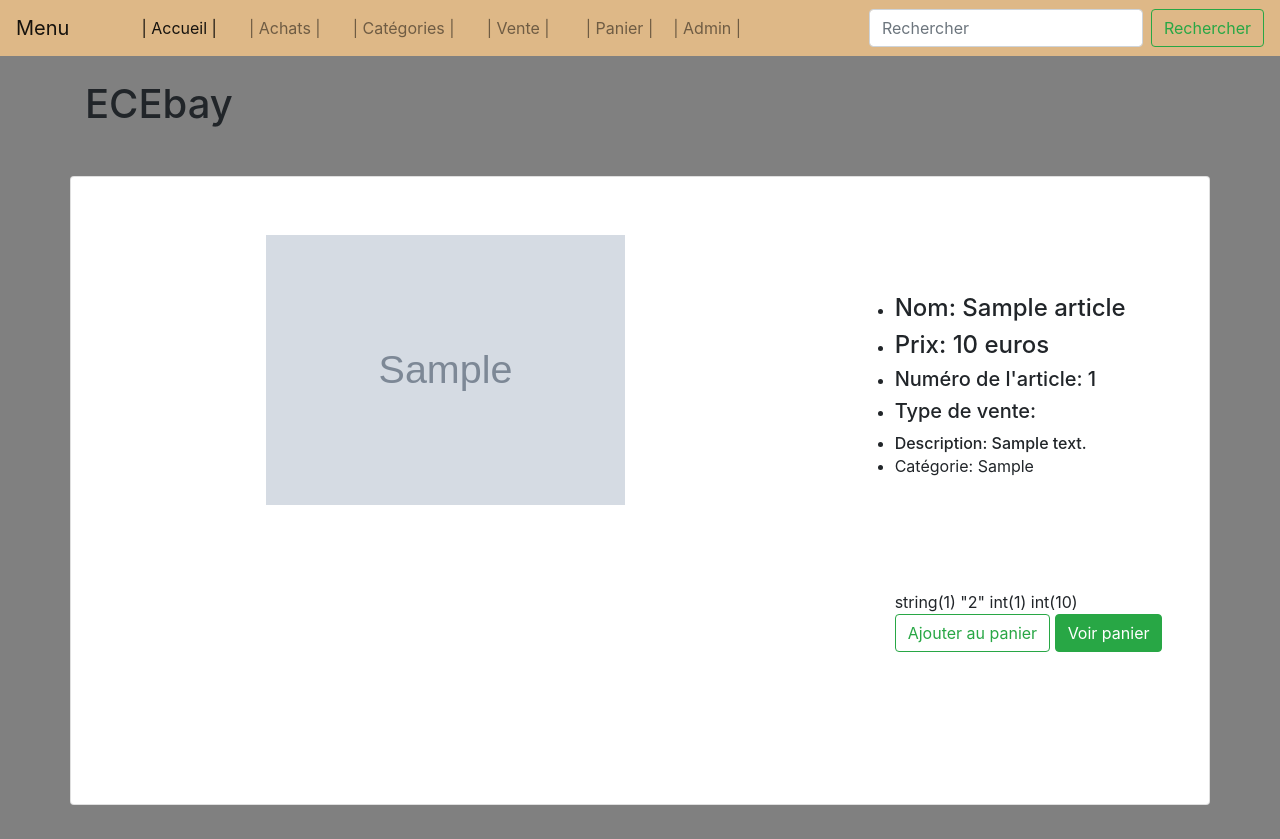
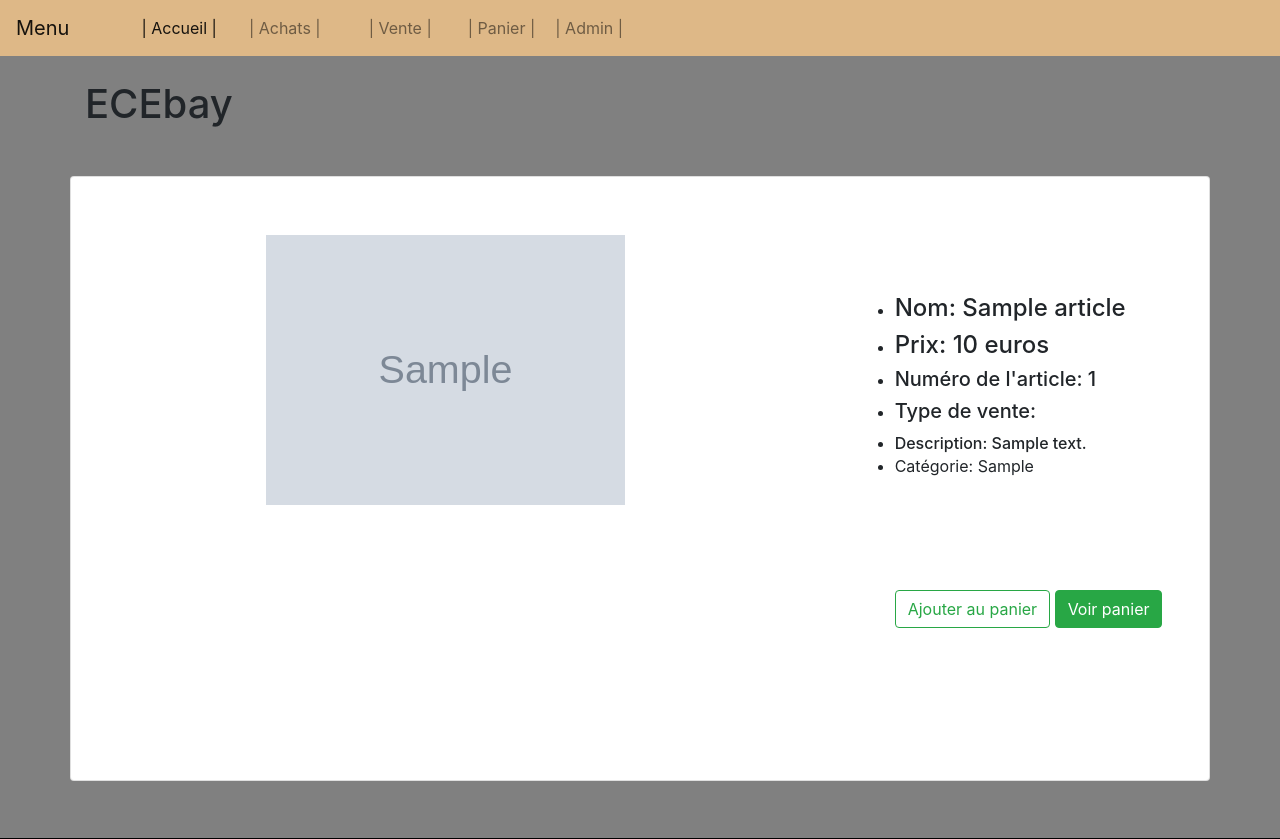
Before and after one commit to SovannQ/eceBay, a PHP site: page /article.php?article=1 in a window 1280 px wide. Shown: the top 839 px of the page. Run offline with PHP 8.4, Linux system fonts and the light colour scheme; tables that the repository leaves empty or names only in its code hold one stand-in row (values such as "Sample post"); grey boxes marked "Sample" are stand-in pictures; some libraries are stand-ins or nearby versions.

Commit message:
18.04 matin2

```diff
--- a/front/achats/achats.css
+++ b/front/achats/achats.css
@@ -96,6 +96,8 @@
     height: 100%;
     padding-top: auto;
     padding-bottom: auto;
+    padding-top: auto;
+    padding-bottom: auto;
 }
 
 .titre{
@@ -104,10 +106,6 @@
     color: #000;
 }
 
-.photo{
-    padding-top: auto;
-    padding-bottom: auto;
-}
 
 
 .menuleft{
--- a/front/achats/achats.php
+++ b/front/achats/achats.php
@@ -42,7 +42,7 @@
               <a class="nav-link " href="../accueil.php">| Accueil |<span class="sr-only">(current)</span></a>
             </li>
             <li class="nav-item mx-3">
-              <a class="nav-link" href="#">| Achats |</a>
+              <a class="nav-link" href="achats.php">| Achats |</a>
             </li>
             <li class="nav-item">
                 <a class="nav-link  mx-1" href="../vendeur.php">| Vente |</a>
@@ -59,7 +59,7 @@
 
       <header>
         <div>
-            <a href="panier.html"><img class="panier col-lg-1" src="panier.jpg"></a>
+            <a href="../panier.php"><img class="panier col-lg-1" src="panier.jpg"></a>
             <a href="Inscription.html"><img class="panier col-lg-1" src="connexion.jpg"></a>
             <img class="lgo col-lg-1" src="lgo.jpg">
             <a href="#"><h1 class="titre">Toutes catégories</h1></a>
--- a/front/achats/article.php
+++ b/front/achats/article.php
@@ -42,10 +42,7 @@
               <a class="nav-link" href="achats.php">| Achats |</a>
             </li>
             <li class="nav-item">
-              <a class="nav-link " href="../Inscription.html">| Catégories |</a>
-            </li>
-            <li class="nav-item">
-                <a class="nav-link  mx-3" href="#">| Vente |</a>
+                <a class="nav-link  mx-3" href="../vendeur.php">| Vente |</a>
               </li>
               <li class="nav-item">
                 <a class="nav-link  ml-1" href="../panier.php">| Panier |</a>
@@ -54,10 +51,6 @@
                 <a class="nav-link  ml-1" href="../back/admin_welcome.html">| Admin |</a>
               </li>
           </ul>
-          <form class="form-inline my-2 my-lg-0">
-            <input class="form-control mr-sm-2" type="search" placeholder="Rechercher" aria-label="Search">
-            <button class="btn btn-outline-success my-2 my-sm-0" type="submit">Rechercher</button>
-          </form>
         </div>
       </nav>
 
@@ -113,15 +106,12 @@
                   <p style="color:white">aaaaaaaaaaaaaaaaaaaaaaaaaaaaaaaaaaaaaaaaaaaaaaaaaaaaaaaaaaaaaaaaaaaaaaaaaaaaaaaaaaaaaaaaaaaaaaaaaaaaaaaaaaaaaaaaaaaaaaaaaaaaaaaaaaaaaa</p>
                   <?php
                      $_SESSION['id_panier']= '2';
-                     var_dump($_SESSION['id_panier']);
                      $_SESSION['id_article']=$vid_article;
-                     var_dump($_SESSION['id_article']);
                      $_SESSION['vprix']=$vprix;
-                     var_dump($_SESSION['vprix']);
                   ?>
                   <form action="action2.php" method="post">
                   <input type="submit" class="btn btn-outline-success" name="ajouter_au_panier" value="Ajouter au panier">
-                  <a href="#"><button type="button" class="btn btn-success">Voir panier</button></a>
+                  <a href="../panier.php"><button type="button" class="btn btn-success">Voir panier</button></a>
                   </form>
                   </ul>
                 </div>
--- a/front/achats/feraille.php
+++ b/front/achats/feraille.php
@@ -48,7 +48,7 @@
               <a class="nav-link " href="../Inscription.html">| Catégories |</a>
             </li>
             <li class="nav-item">
-                <a class="nav-link  mx-3" href="#">| Vente |</a>
+                <a class="nav-link  mx-3" href="../vendeur.php">| Vente |</a>
               </li>
               <li class="nav-item">
                 <a class="nav-link  ml-1" href="../panier.php">| Panier |</a>
```
